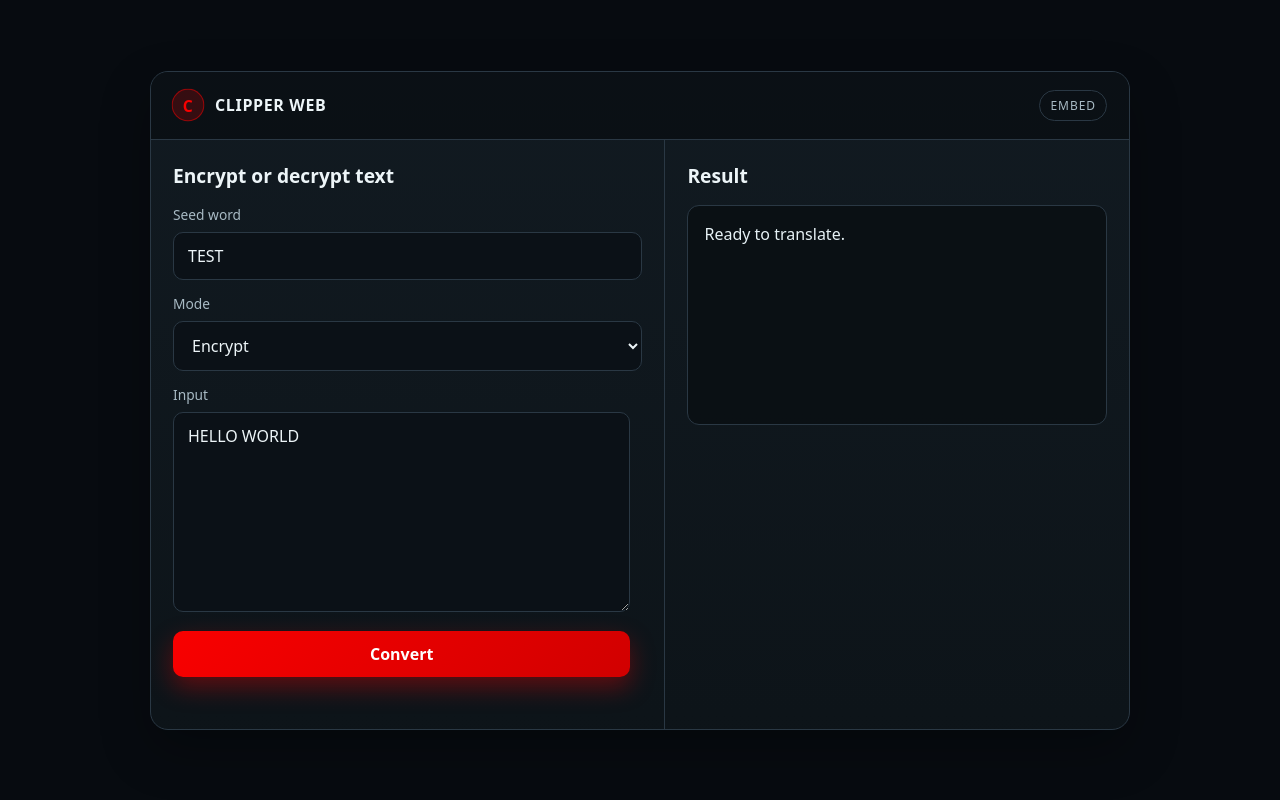
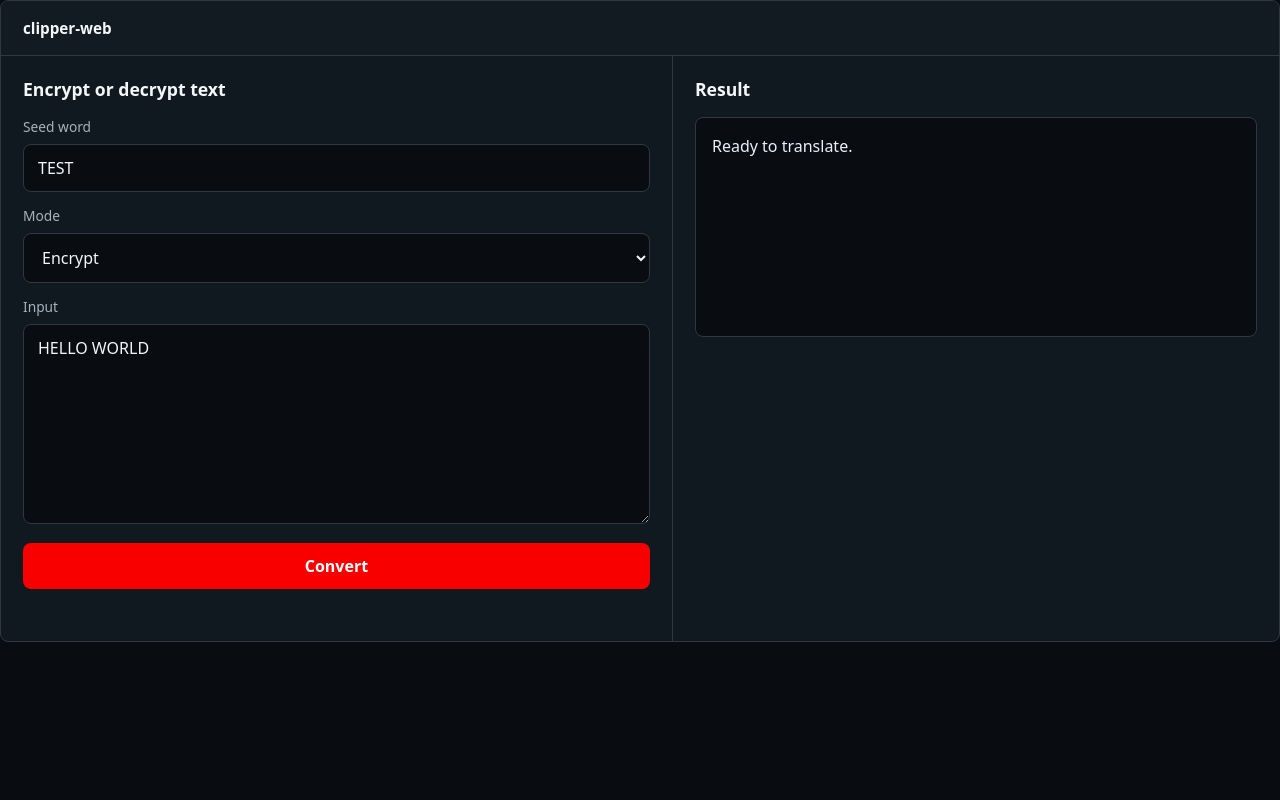
Before and after one commit to kermitine/Clipper-WEB, a Flask app: page /embed in a window 1280 px wide. Run offline with Flask 3, Linux system fonts and the light colour scheme.

Commit message:
Add iframe embedding support and enhance loading experience in web interface

```diff
--- a/templates/index.html
+++ b/templates/index.html
@@ -3,94 +3,94 @@
   <head>
     <meta charset="UTF-8" />
     <meta name="viewport" content="width=device-width, initial-scale=1.0" />
-    <title>Clipper WEB</title>
+    <title>clipper-web</title>
     <style>
       :root {
-        --bg: #070b10;
-        --panel: #121b22;
-        --panel-alt: #0d1419;
-        --border: #2a3844;
-        --text: #edf5f8;
-        --muted: #a8bac4;
+        --page-bg: #090c10;
+        --surface: #101820;
+        --surface-raised: #121b22;
+        --border: #303942;
+        --text: #f4f7f8;
+        --muted: #a6b3bc;
         --accent: #f90000;
-        --accent-soft: rgba(249, 0, 0, 0.18);
-        --field: #0b1117;
-        --shadow: rgba(0, 0, 0, 0.28);
+        --accent-pressed: #d10000;
+        --accent-muted: rgba(249, 0, 0, 0.24);
+        --field-bg: #090c10;
+        --success: #9ae3a7;
+        --error: #ff8c8c;
       }
 
-      * { box-sizing: border-box; }
+      * {
+        box-sizing: border-box;
+      }
 
-      html, body {
+      html,
+      body {
         margin: 0;
         min-height: 100%;
-        background: var(--bg);
+        background: var(--page-bg);
         color: var(--text);
         font-family: system-ui, -apple-system, BlinkMacSystemFont, "Segoe UI", sans-serif;
       }
 
       body {
-        display: flex;
-        align-items: center;
-        justify-content: center;
+        display: grid;
         min-height: 100vh;
+        place-items: center;
         padding: 24px;
       }
 
-      .app-shell {
-        width: min(980px, 100%);
-        border: 1px solid var(--border);
-        border-radius: 18px;
-        background: linear-gradient(180deg, rgba(18,27,34,0.96), rgba(13,20,25,0.98));
-        box-shadow: 0 20px 50px var(--shadow);
-        overflow: hidden;
+      body.is-embed {
+        display: block;
+        min-height: auto;
+        padding: 0;
+        background: transparent;
       }
 
-      .app-header {
-        display: flex;
-        align-items: center;
-        justify-content: space-between;
-        gap: 16px;
+      button,
+      input,
+      select,
+      textarea {
+        width: 100%;
+        font: inherit;
+      }
+
+      .converter-shell {
+        width: min(980px, 100%);
+        overflow: hidden;
+        border: 1px solid var(--border);
+        border-radius: 8px;
+        background: var(--surface);
+        animation: frame-in 180ms ease-out both;
+      }
+
+      body.is-page .converter-shell {
+        box-shadow: 0 18px 42px rgba(0, 0, 0, 0.28);
+      }
+
+      body.is-embed .converter-shell {
+        width: 100%;
+        box-shadow: none;
+      }
+
+      .converter-header {
         padding: 18px 22px;
         border-bottom: 1px solid var(--border);
-        background: rgba(9, 14, 18, 0.8);
+        background: var(--surface-raised);
       }
 
       .brand {
-        display: flex;
-        align-items: center;
-        gap: 12px;
+        margin: 0;
+        font-size: 0.95rem;
         font-weight: 700;
-        letter-spacing: 0.04em;
-        text-transform: uppercase;
+        letter-spacing: 0;
+        line-height: 1.2;
+        text-transform: lowercase;
       }
 
-      .brand-mark {
+      .converter-grid {
         display: grid;
-        place-items: center;
-        width: 30px;
-        height: 30px;
-        border-radius: 50%;
-        background: var(--accent-soft);
-        color: var(--accent);
-        font-size: 0.9rem;
-        border: 1px solid rgba(249, 0, 0, 0.5);
-        animation: pulse 1.8s ease-in-out infinite;
-      }
-
-      .embed-tag {
-        border: 1px solid var(--border);
-        border-radius: 999px;
-        padding: 6px 10px;
-        font-size: 0.75rem;
-        color: var(--muted);
-        letter-spacing: 0.08em;
-        text-transform: uppercase;
-      }
-
-      .app-body {
-        display: grid;
-        grid-template-columns: 1.05fr 0.95fr;
-        gap: 0;
+        grid-template-columns: minmax(0, 1.05fr) minmax(0, 0.95fr);
       }
 
       .panel {
@@ -101,35 +101,45 @@
         border-left: 1px solid var(--border);
       }
 
-      .panel h2 {
+      .panel-title {
         margin: 0 0 16px;
-        font-size: 1.2rem;
+        font-size: 1.1rem;
+        font-weight: 650;
+        line-height: 1.3;
+      }
+
+      .field {
+        margin-top: 14px;
+      }
+
+      .field:first-of-type {
+        margin-top: 0;
       }
 
       label {
         display: block;
         margin: 0 0 8px;
+        color: var(--muted);
         font-size: 0.86rem;
-        color: var(--muted);
       }
 
-      textarea,
       input,
       select,
-      button {
-        width: 100%;
-        font: inherit;
+      textarea {
+        border: 1px solid var(--border);
+        border-radius: 8px;
+        outline: none;
+        background: var(--field-bg);
+        color: var(--text);
+        padding: 12px 14px;
+        transition: border-color 140ms ease, background-color 140ms ease;
       }
 
-      textarea,
-      input,
-      select {
-        background: var(--field);
-        border: 1px solid var(--border);
-        border-radius: 10px;
-        color: var(--text);
-        padding: 12px 14px;
-        outline: none;
+      input:focus,
+      select:focus,
+      textarea:focus {
+        border-color: var(--accent);
+        background: #0c1117;
       }
 
       textarea {
@@ -137,40 +147,44 @@
         resize: vertical;
       }
 
-      .row {
-        display: grid;
-        grid-template-columns: 1fr auto;
-        gap: 12px;
-        align-items: end;
+      .action-row {
         margin-top: 14px;
       }
 
       button {
         border: 0;
-        border-radius: 10px;
-        background: linear-gradient(135deg, var(--accent), #d10000);
-        color: white;
+        border-radius: 8px;
+        background: var(--accent);
+        color: #fff;
+        cursor: pointer;
         font-weight: 700;
-        cursor: pointer;
         padding: 12px 16px;
-        transition: transform 0.15s ease, box-shadow 0.15s ease;
-        box-shadow: 0 10px 25px rgba(249, 0, 0, 0.35);
+        transition: background-color 140ms ease, opacity 140ms ease, transform 140ms ease;
       }
 
       button:hover {
-        transform: translateY(-1px);
+        background: var(--accent-pressed);
+      }
+
+      button:active {
+        transform: translateY(1px);
+      }
+
+      button:disabled {
+        cursor: wait;
+        opacity: 0.72;
       }
 
       .output-box {
         min-height: 220px;
-        border-radius: 12px;
         border: 1px solid var(--border);
-        background: rgba(9, 14, 18, 0.8);
+        border-radius: 8px;
+        background: var(--field-bg);
+        color: #e7f2f6;
+        line-height: 1.6;
         padding: 16px;
         white-space: pre-wrap;
         word-break: break-word;
-        color: #e7f2f6;
-        line-height: 1.6;
       }
 
       .output-box.is-typing::after {
@@ -181,76 +195,119 @@
         margin-left: 2px;
         background: var(--accent);
         vertical-align: -0.15em;
-        animation: blink 900ms steps(2, start) infinite;
+        animation: caret-blink 900ms steps(2, start) infinite;
       }
 
       .status {
+        display: flex;
+        align-items: center;
         min-height: 18px;
         margin-top: 12px;
         color: var(--muted);
         font-size: 0.82rem;
+        gap: 8px;
+      }
+
+      .status.is-loading::before {
+        content: "";
+        flex: 0 0 auto;
+        width: 13px;
+        height: 13px;
+        border: 2px solid var(--accent-muted);
+        border-top-color: var(--accent);
+        border-radius: 50%;
+        animation: spin 800ms linear infinite;
       }
 
       .status.error {
-        color: #ff8c8c;
+        color: var(--error);
       }
 
       .status.success {
-        color: #9ae3a7;
+        color: var(--success);
       }
 
-      @keyframes pulse {
-        0%, 100% { transform: scale(1); }
-        50% { transform: scale(1.12); }
+      @keyframes spin {
+        to {
+          transform: rotate(360deg);
+        }
       }
 
-      @keyframes blink {
-        50% { opacity: 0; }
+      @keyframes caret-blink {
+        50% {
+          opacity: 0;
+        }
+      }
+
+      @keyframes frame-in {
+        from {
+          opacity: 0;
+          transform: translateY(6px);
+        }
+        to {
+          opacity: 1;
+          transform: translateY(0);
+        }
+      }
+
+      @media (prefers-reduced-motion: reduce) {
+        *,
+        *::before,
+        *::after {
+          animation-duration: 1ms !important;
+          transition-duration: 1ms !important;
+        }
       }
 
       @media (max-width: 760px) {
-        .app-body {
+        body {
+          padding: 14px;
+        }
+
+        body.is-embed {
+          padding: 0;
+        }
+
+        .converter-grid {
           grid-template-columns: 1fr;
         }
 
         .panel + .panel {
+          border-top: 1px solid var(--border);
           border-left: 0;
-          border-top: 1px solid var(--border);
         }
       }
     </style>
   </head>
-  <body>
-    <main class="app-shell">
-      <header class="app-header">
-        <div class="brand">
-          <span class="brand-mark">C</span>
-          <span>Clipper WEB</span>
-        </div>
-        <div class="embed-tag">{{ 'Embed' if embed_mode else 'Standalone' }}</div>
+  <body class="{{ 'is-embed' if embed_mode else 'is-page' }}">
+    <main class="converter-shell">
+      <header class="converter-header">
+        <h1 class="brand">clipper-web</h1>
       </header>
 
-      <div class="app-body">
+      <div class="converter-grid">
         <section class="panel">
-          <h2>Encrypt or decrypt text</h2>
+          <h2 class="panel-title">Encrypt or decrypt text</h2>
 
+          <div class="field">
             <label for="seed-word">Seed word</label>
             <input id="seed-word" type="text" value="TEST" placeholder="Enter seed word" />
+          </div>
 
-          <label for="mode" style="margin-top: 14px;">Mode</label>
+          <div class="field">
+            <label for="mode">Mode</label>
             <select id="mode">
               <option value="encrypt">Encrypt</option>
               <option value="decrypt">Decrypt</option>
             </select>
+          </div>
 
-          <div class="row">
-            <div style="width:100%;">
+          <div class="field">
             <label for="source-text">Input</label>
             <textarea id="source-text" placeholder="Enter text to convert">HELLO WORLD</textarea>
           </div>
-          </div>
 
-          <div class="row">
+          <div class="action-row">
             <button id="convert-btn" type="button">Convert</button>
           </div>
 
@@ -258,34 +315,85 @@
         </section>
 
         <section class="panel">
-          <h2>Result</h2>
+          <h2 class="panel-title">Result</h2>
           <div id="output" class="output-box">Ready to translate.</div>
         </section>
       </div>
-
     </main>
 
     <script>
+      const isEmbed = document.body.classList.contains('is-embed');
+      const reduceMotion = window.matchMedia('(prefers-reduced-motion: reduce)').matches;
+      const convertEndpoint = "{{ url_for('convert') }}";
+
       const convertButton = document.getElementById('convert-btn');
       const sourceText = document.getElementById('source-text');
       const seedWord = document.getElementById('seed-word');
       const mode = document.getElementById('mode');
       const output = document.getElementById('output');
       const status = document.getElementById('status');
-      const typewriterDelayMs = 28;
+
+      const typewriterDelayMs = reduceMotion ? 0 : 28;
       let typewriterTimer = null;
       let conversionRequestId = 0;
+      let embedResizeFrame = null;
+
+      function getDocumentHeight() {
+        return Math.ceil(Math.max(
+          document.body.scrollHeight,
+          document.documentElement.scrollHeight,
+          document.body.offsetHeight,
+          document.documentElement.offsetHeight
+        ));
+      }
+
+      function postEmbedResize() {
+        if (!isEmbed || window.parent === window) return;
+
+        window.parent.postMessage({
+          type: 'clipper-web:resize',
+          height: getDocumentHeight()
+        }, '*');
+      }
+
+      function scheduleEmbedResize() {
+        if (!isEmbed || window.parent === window || embedResizeFrame) return;
+
+        embedResizeFrame = window.requestAnimationFrame(() => {
+          embedResizeFrame = null;
+          postEmbedResize();
+        });
+      }
+
+      function setStatus(message, state = '') {
+        status.textContent = message;
+        status.className = state ? `status ${state}` : 'status';
+        scheduleEmbedResize();
+      }
+
+      function setButtonLoading(isLoading) {
+        convertButton.disabled = isLoading;
+        convertButton.textContent = isLoading ? 'Converting...' : 'Convert';
+      }
 
       function stopTypewriter() {
         window.clearTimeout(typewriterTimer);
         typewriterTimer = null;
         output.classList.remove('is-typing');
         output.removeAttribute('aria-busy');
+        scheduleEmbedResize();
       }
 
       function typeOutput(text) {
         stopTypewriter();
         const typedText = String(text);
+
+        if (reduceMotion) {
+          output.textContent = typedText;
+          scheduleEmbedResize();
+          return;
+        }
+
         output.textContent = '';
         output.classList.add('is-typing');
         output.setAttribute('aria-busy', 'true');
@@ -300,6 +408,7 @@
 
           output.textContent += typedText.charAt(index);
           index += 1;
+          scheduleEmbedResize();
           typewriterTimer = window.setTimeout(printNextCharacter, typewriterDelayMs);
         }
 
@@ -315,22 +424,20 @@
         const selectedMode = mode.value;
 
         if (!seed) {
-          status.textContent = 'A seed word is required.';
-          status.className = 'status error';
+          setStatus('A seed word is required.', 'error');
           return;
         }
 
         if (!text) {
-          status.textContent = 'Enter some text to convert.';
-          status.className = 'status error';
+          setStatus('Enter some text to convert.', 'error');
           return;
         }
 
-        status.textContent = 'Converting...';
-        status.className = 'status';
+        setButtonLoading(true);
+        setStatus('Converting...', 'is-loading');
 
         try {
-          const response = await fetch('/api/convert', {
+          const response = await fetch(convertEndpoint, {
             method: 'POST',
             headers: { 'Content-Type': 'application/json' },
             body: JSON.stringify({ text, seed_word: seed, mode: selectedMode })
@@ -343,17 +450,26 @@
             throw new Error(data.error || 'Conversion failed.');
           }
 
+          setButtonLoading(false);
           typeOutput(data.result);
-          status.textContent = `Converted successfully in ${selectedMode} mode.`;
-          status.className = 'status success';
+          setStatus(`Converted successfully in ${selectedMode} mode.`, 'success');
         } catch (error) {
           if (requestId !== conversionRequestId) return;
 
+          setButtonLoading(false);
           stopTypewriter();
-          status.textContent = error.message;
-          status.className = 'status error';
+          setStatus(error.message, 'error');
         }
       });
+
+      window.addEventListener('load', scheduleEmbedResize);
+      window.addEventListener('resize', scheduleEmbedResize);
+
+      if ('ResizeObserver' in window) {
+        new ResizeObserver(scheduleEmbedResize).observe(document.body);
+      }
+
+      scheduleEmbedResize();
     </script>
   </body>
 </html>
```
Also changed, not shown: README.md. Lines whose indentation alone changed are shown as unchanged.
